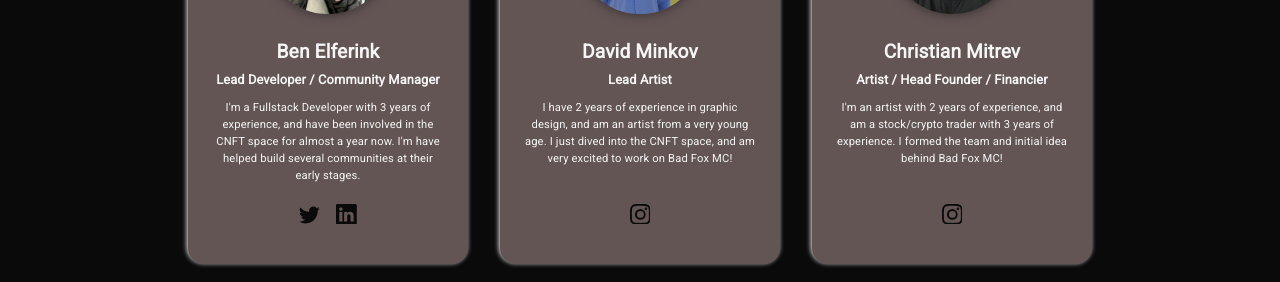
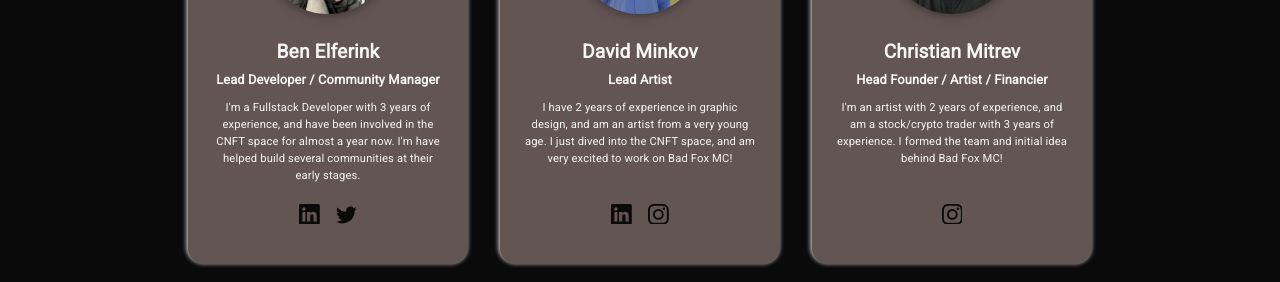
Before and after one commit to BenElferink/Bad-Fox-Motorcycle-Club, a React (Create React App) app in the folder client/: page / in a window 1280 px wide. Shown: the part 1585-1867 px from the top of the page. Built offline with nearby package versions, Linux system fonts and the light colour scheme; no server answers.

Commit message:
team tweaks

```diff
--- a/client/src/components/Team/index.js
+++ b/client/src/components/Team/index.js
@@ -15,12 +15,12 @@ const team = [
       "I'm a Fullstack Developer with 3 years of experience, and have been involved in the CNFT space for almost a year now. I'm have helped build several communities at their early stages.",
     socials: [
       {
+        type: LINKEDIN,
+        url: 'https://www.linkedin.com/in/ben-elferink-37ba251b9',
+      },
+      {
         type: TWITTER,
         url: 'https://twitter.com/BenElferink',
-      },
-      {
-        type: LINKEDIN,
-        url: 'https://www.linkedin.com/in/ben-elferink-37ba251b9',
       },
     ],
   },
@@ -32,6 +32,10 @@ const team = [
       'I have 2 years of experience in graphic design, and am an artist from a very young age. I just dived into the CNFT space, and am very excited to work on Bad Fox MC!',
     socials: [
       {
+        type: LINKEDIN,
+        url: 'https://www.linkedin.com/in/david-minkov-50187620a',
+      },
+      {
         type: INSTAGRAM,
         url: 'https://instagram.com/david_minkov',
       },
@@ -40,10 +44,11 @@ const team = [
   {
     profileSrc: '/images/team/chris.jpg',
     name: 'Christian Mitrev',
-    title: 'Artist / Head Founder / Financier',
+    title: 'Head Founder / Artist / Financier',
     description:
       "I'm an artist with 2 years of experience, and am a stock/crypto trader with 3 years of experience. I formed the team and initial idea behind Bad Fox MC!",
     socials: [
+      // https://www.facebook.com/chris.mitrav
       {
         type: INSTAGRAM,
         url: 'https://instagram.com/m__chris',
```
